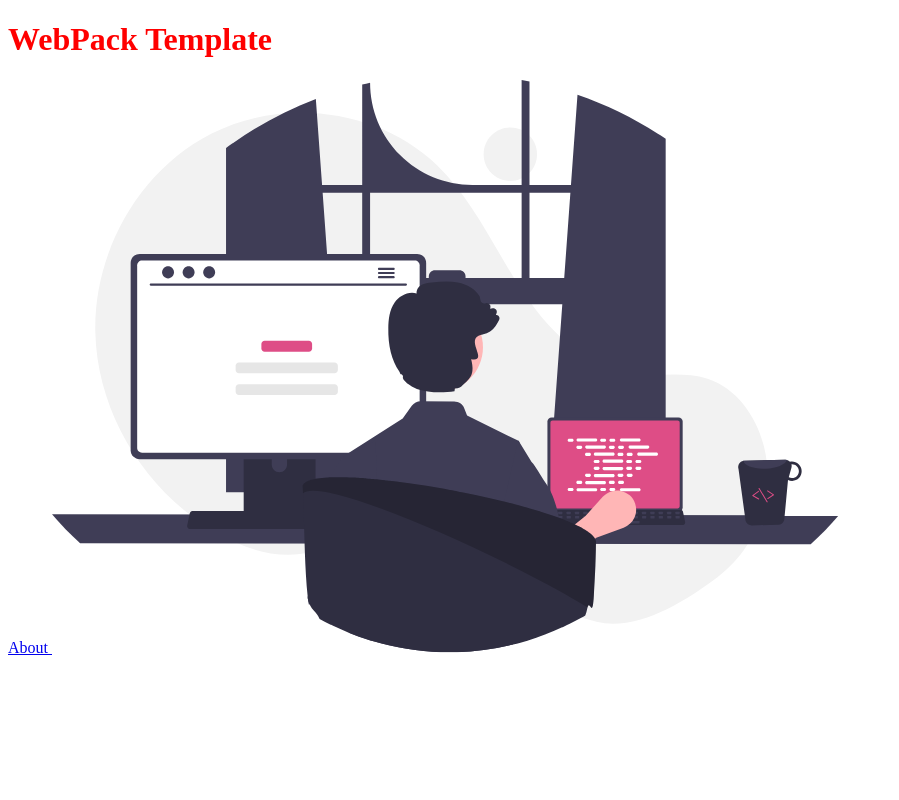
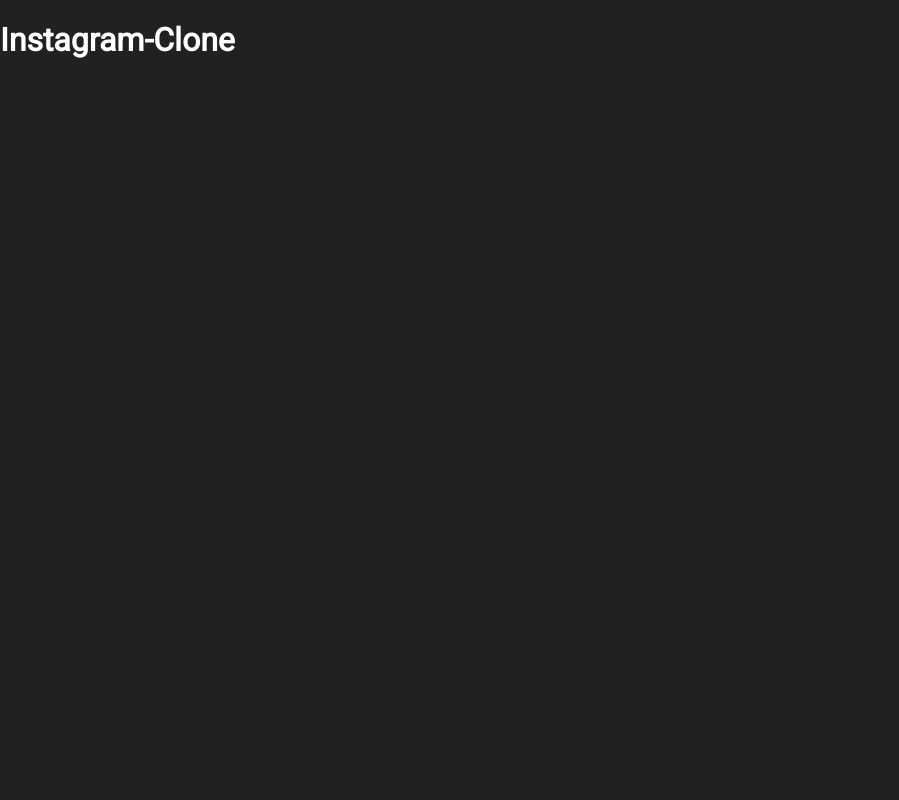
Before and after one commit to JayCodeGitHub/Async-Image-Loader, a website built with webpack: page src/pages/index.html in a window 1280 px wide. Shown: the top 800 px of the page, without its empty margins (0-899 px from the left). Built offline with nearby package versions, Linux system fonts and the light colour scheme.

Commit message:
Setup project

```diff
--- a/src/pages/index.html
+++ b/src/pages/index.html
@@ -4,16 +4,11 @@
     <meta charset="UTF-8">
     <meta http-equiv="X-UA-Compatible" content="IE=edge">
     <meta name="viewport" content="width=device-width, initial-scale=1.0">
-    <title>Webpack-Template</title>
+    <title>Instagram-Clone</title>
 </head>
 <body>
     <h1>
-        WebPack Template
+        Instagram-Clone
     </h1>
-    <a href="./about.html">
-        About
-    </a>
-    <img src="../assets/icons/Scene.svg"/>
-    <img src="../assets/images/logo.png"/>
 </body>
 </html>
--- a/src/styles/main.scss
+++ b/src/styles/main.scss
@@ -1,5 +1,8 @@
-$text: red;
+@import url('https://fonts.googleapis.com/css2?family=Roboto&display=swap');
 
-h1 {
-    color: $text;
+body {
+    margin: 0;
+    font-family: 'Roboto', sans-serif;
+    color: white;
+    background-color: rgba(0,0,0,.87);
 }
--- a/webpack.common.js
+++ b/webpack.common.js
@@ -2,7 +2,7 @@ const path = require("path");
 const HtmlWebpackPlugin = require('html-webpack-plugin');
 
 
-const pages = ["index", "about"];
+const pages = ["index"];
 
 module.exports = {
     entry: "./src/index.js",
```
Also changed, not shown: src/pages/about.html (deleted, +0 -14 lines), src/assets/icons/Scene.svg (deleted), src/assets/images/logo.png (deleted).
